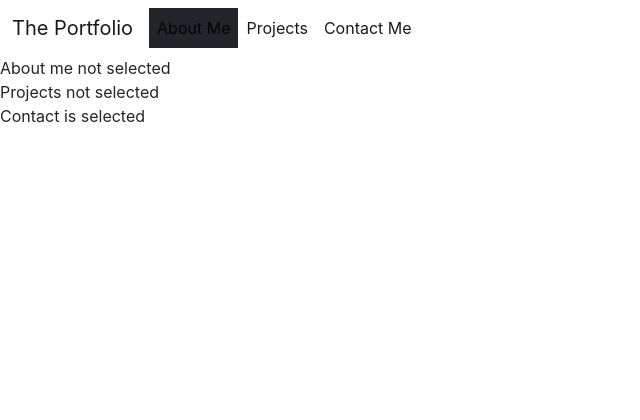
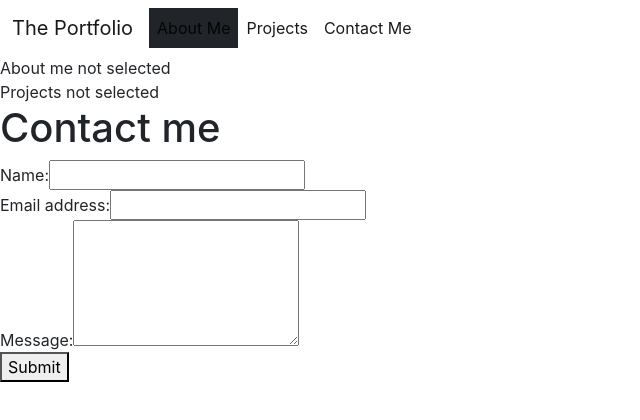
Before and after one commit to reaganjoseph26/Portfolio, a React (Create React App) app: page / in a window 1280 px wide. Both pictures are taken after a click on the item "Contact Me". Shown: the top 420 px of the page, without its empty margins (0-640 px from the left). Built offline with nearby package versions, Linux system fonts and the light colour scheme.

Commit message:
contact form created

```diff
--- a/src/components/Contact/index.js
+++ b/src/components/Contact/index.js
@@ -1,9 +1,70 @@
-import React from 'react';
+import React, {useState} from 'react';
+import { validateEmail } from '../../utils/helpers';
+function Contact(props) {
 
-function Contact(props) {
+    const [formState, setFormState] = useState({ name: '', email: '', message: '' });
+    const { name, email, message } = formState;
+    const [errorMessage, setErrorMessage] = useState('');
+
+    //sync the state of the component formState with the user inputs.
+    function handleChange(e) {
+        if (e.target.name === 'email') {
+            const isValid = validateEmail(e.target.value);
+            console.log(isValid);
+            // isValid conditional statement
+            if (!isValid) {
+                setErrorMessage('Your email is invalid.');
+            } else {
+                if (!e.target.value.length) {
+                    setErrorMessage(`${e.target.name} is required.`);
+                  } else {
+                    setErrorMessage('');
+                  }
+
+            }
+          }
+        // Without the spread operator(...), the formState object would be overwritten to only contain the name: value key pair.
+        if (!errorMessage) {
+            setFormState({ ...formState, [e.target.name]: e.target.value });
+        }
+    }
+
+    function handleSubmit(e) {
+        e.preventDefault();
+        console.log(formState);
+    }
+
     return (
         <div>
-            { props.renderedComponent === "Contact" ? (<>Contact is selected</>) : (<>Contact not selected</>) }
+            { props.renderedComponent === "Contact" ? (<>
+                <section>
+          <h1 data-testid="h1tag">Contact me</h1>
+          <form id="contact-form" onSubmit={handleSubmit}>
+           <div>
+                <label htmlFor="name">Name:</label>
+                <input type="text" defaultValue={name} onBlur={handleChange} name="name" />
+            </div>
+            <div>
+                <label htmlFor="email">Email address:</label>
+                <input type="email" defaultValue={email} name="email" onBlur={handleChange} />
+            </div>
+            <div>
+                <label htmlFor="message">Message:</label>
+                <textarea name="message" defaultValue={message} onBlur={handleChange} rows="5" />
+            </div>
+
+            {errorMessage && (
+                <div>
+                    <p className="error-text">{errorMessage}</p>
+                </div>
+            )}
+
+            <button data-testid="button" type="submit">Submit</button>
+
+          </form>
+        </section>
+
+            </>) : (<>Contact not selected</>) }
         </div>
     );
 }
--- /dev/null
+++ b/src/utils/helpers.js
@@ -0,0 +1,4 @@
+export function validateEmail(email) {
+    var re = /^(([^<>()[\]\\.,;:\s@"]+(\.[^<>()[\]\\.,;:\s@"]+)*)|(".+"))@((\[[0-9]{1,3}\.[0-9]{1,3}\.[0-9]{1,3}\.[0-9]{1,3}\])|(([a-zA-Z\-0-9]+\.)+[a-zA-Z]{2,}))$/;
+    return re.test(String(email).toLowerCase());
+}
```
